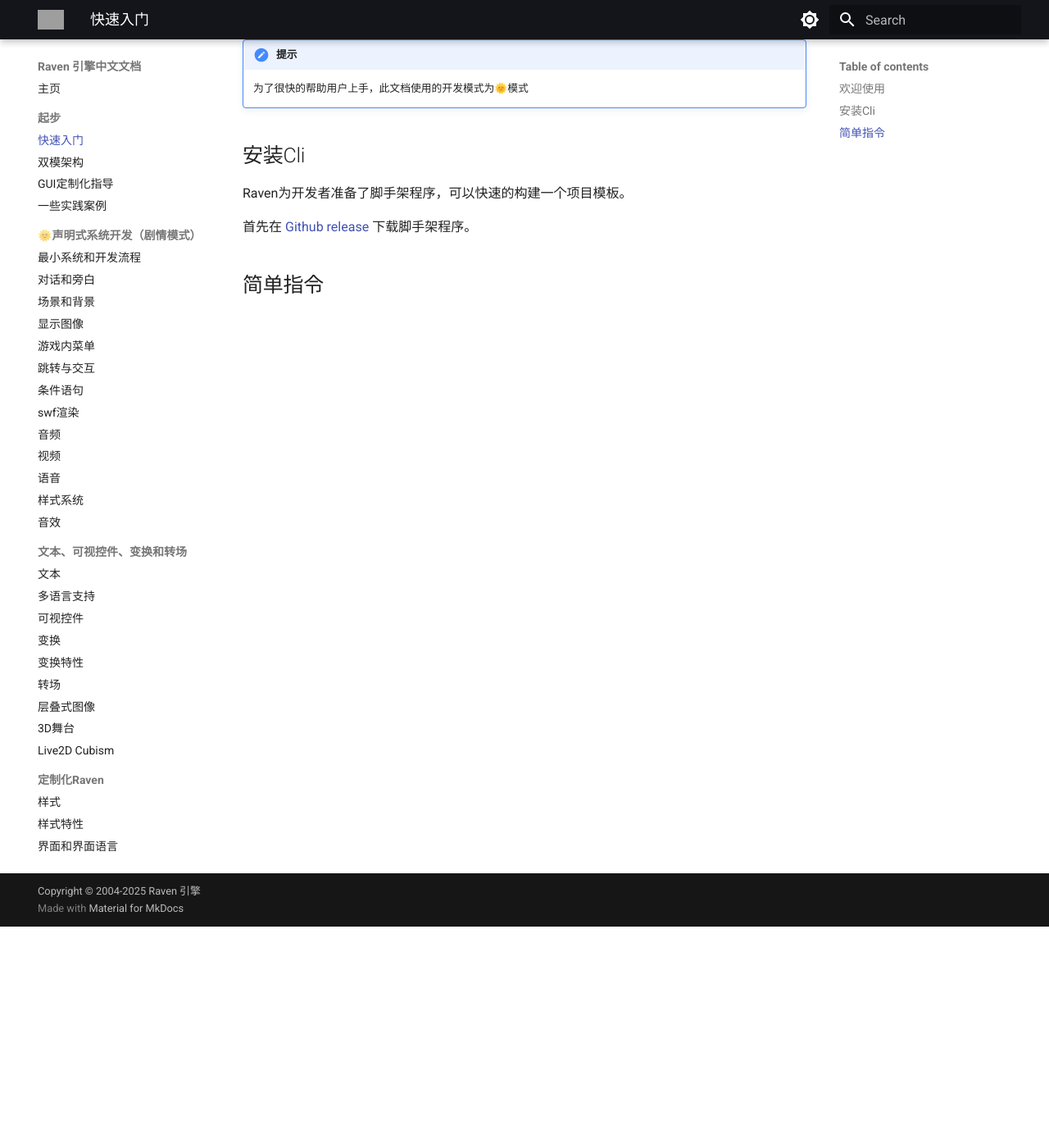
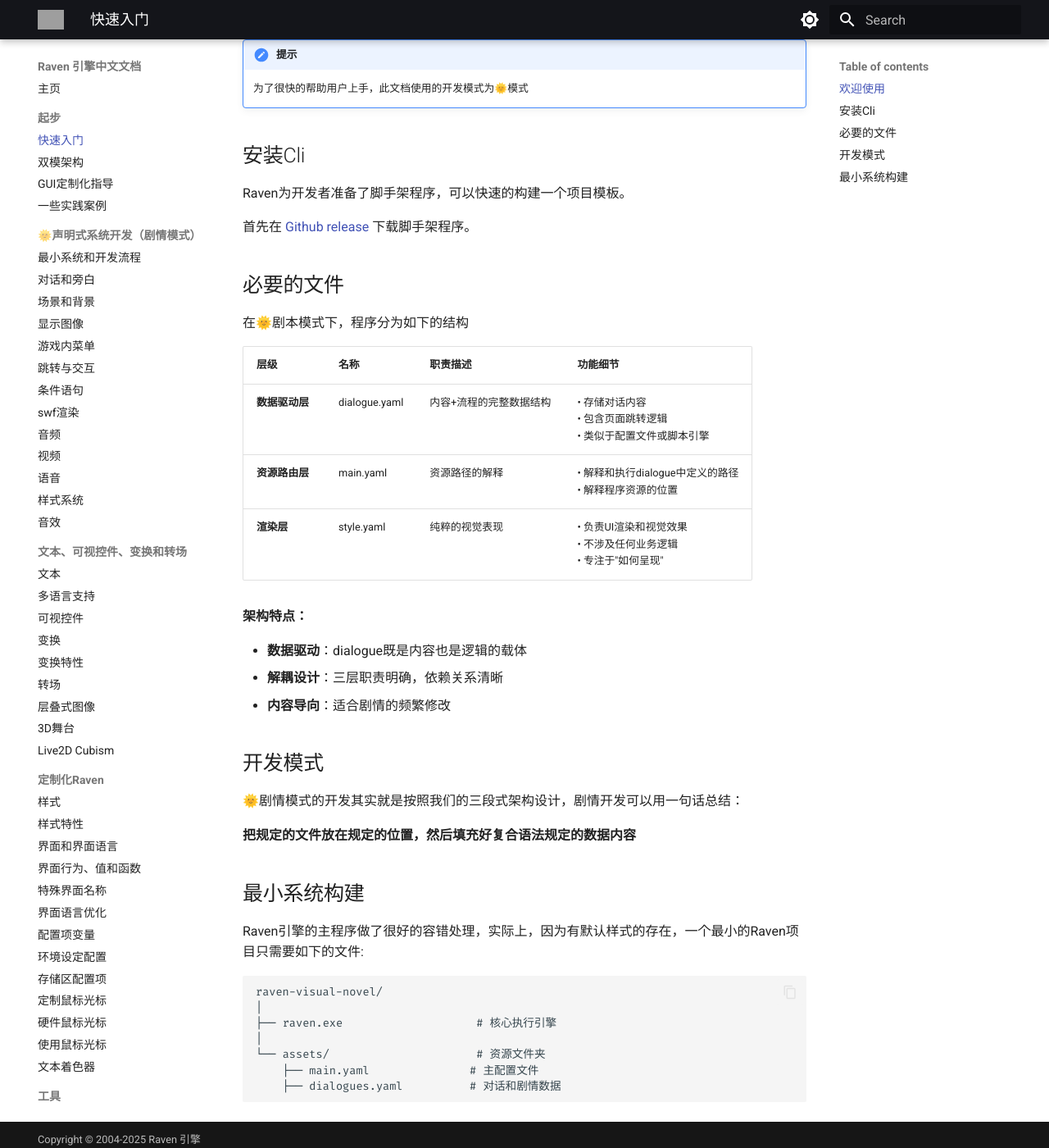
Before and after one commit to E72UJ/doc.raven.rs, an MkDocs documentation site: the page built from docs/quickstart.md, in a window 1280 px wide and 1400 px high, scrolled down 270 px. Shown: the whole window at 82% size. Built offline with MkDocs 1.6.1 and Material for MkDocs 9.7.7, drawn with Linux system fonts in a browser that asks for light colours; grey boxes are pictures that could not be loaded.

Commit message:
更新 快速上手
更新快速上手

````diff
--- a/docs/quickstart.md
+++ b/docs/quickstart.md
@@ -12,4 +12,35 @@ Raven为开发者准备了脚手架程序，可以快速的构建一个项目模
 
 首先在 [Github release](https://github.com/E72UJ/Raven/releases) 下载脚手架程序。
 
-## 简单指令
+## 必要的文件
+在🌞剧本模式下，程序分为如下的结构
+
+| 层级 | 名称 | 职责描述 | 功能细节 |
+|------|------|----------|----------|
+| **数据驱动层** | dialogue.yaml | 内容+流程的完整数据结构 | • 存储对话内容<br>• 包含页面跳转逻辑<br>• 类似于配置文件或脚本引擎 |
+| **资源路由层** | main.yaml | 资源路径的解释 | • 解释和执行dialogue中定义的路径<br>• 解释程序资源的位置|
+| **渲染层** | style.yaml | 纯粹的视觉表现 | • 负责UI渲染和视觉效果<br>• 不涉及任何业务逻辑<br>• 专注于"如何呈现" |
+
+**架构特点：**
+
+- **数据驱动**：dialogue既是内容也是逻辑的载体
+- **解耦设计**：三层职责明确，依赖关系清晰
+- **内容导向**：适合剧情的频繁修改
+
+## 开发模式
+🌞剧情模式的开发其实就是按照我们的三段式架构设计，剧情开发可以用一句话总结：
+
+**把规定的文件放在规定的位置，然后填充好复合语法规定的数据内容**
+
+## 最小系统构建
+
+Raven引擎的主程序做了很好的容错处理，实际上，因为有默认样式的存在，一个最小的Raven项目只需要如下的文件:
+```
+raven-visual-novel/
+│
+├── raven.exe                    # 核心执行引擎
+│
+└── assets/                      # 资源文件夹
+    ├── main.yaml               # 主配置文件
+    ├── dialogues.yaml          # 对话和剧情数据
+```
````
